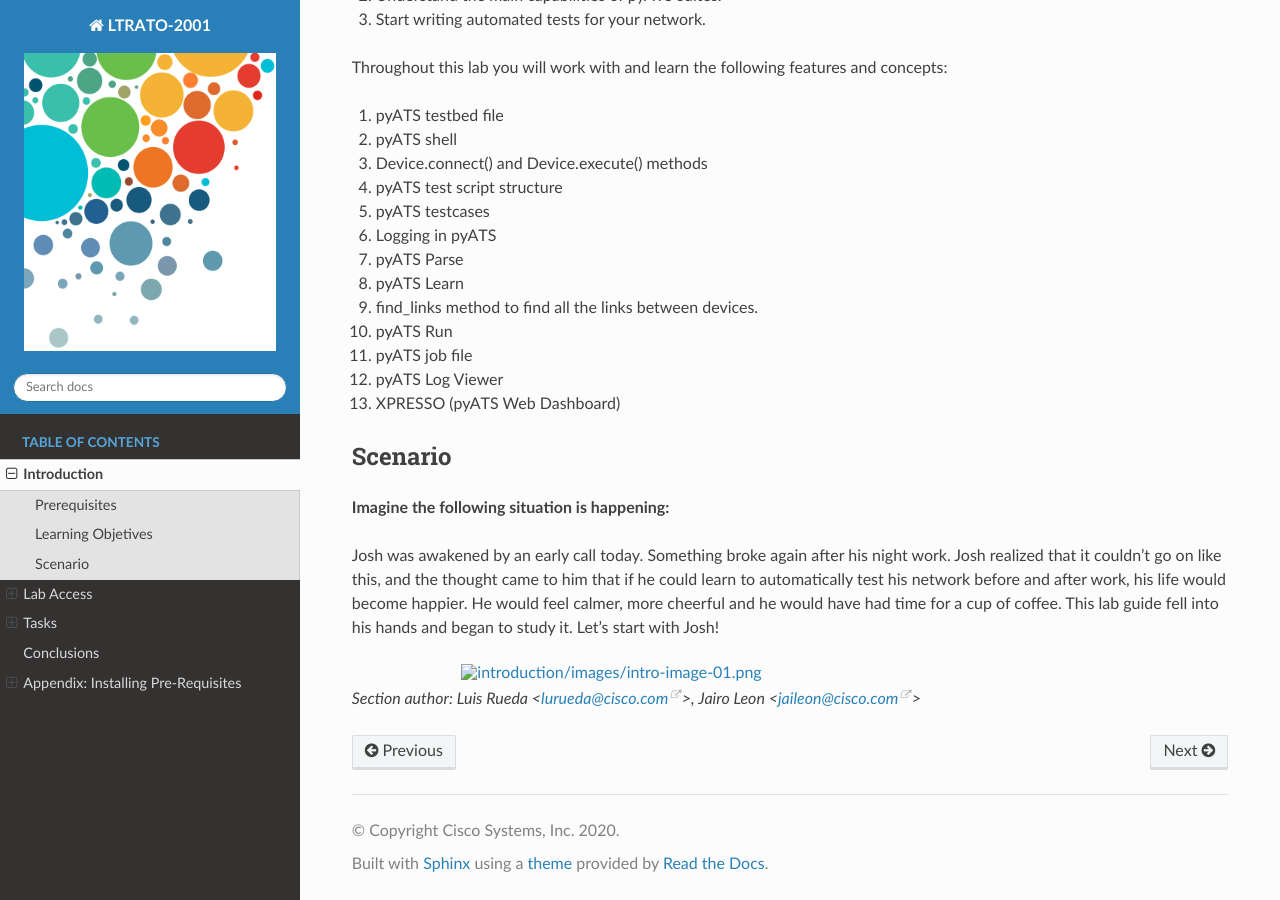
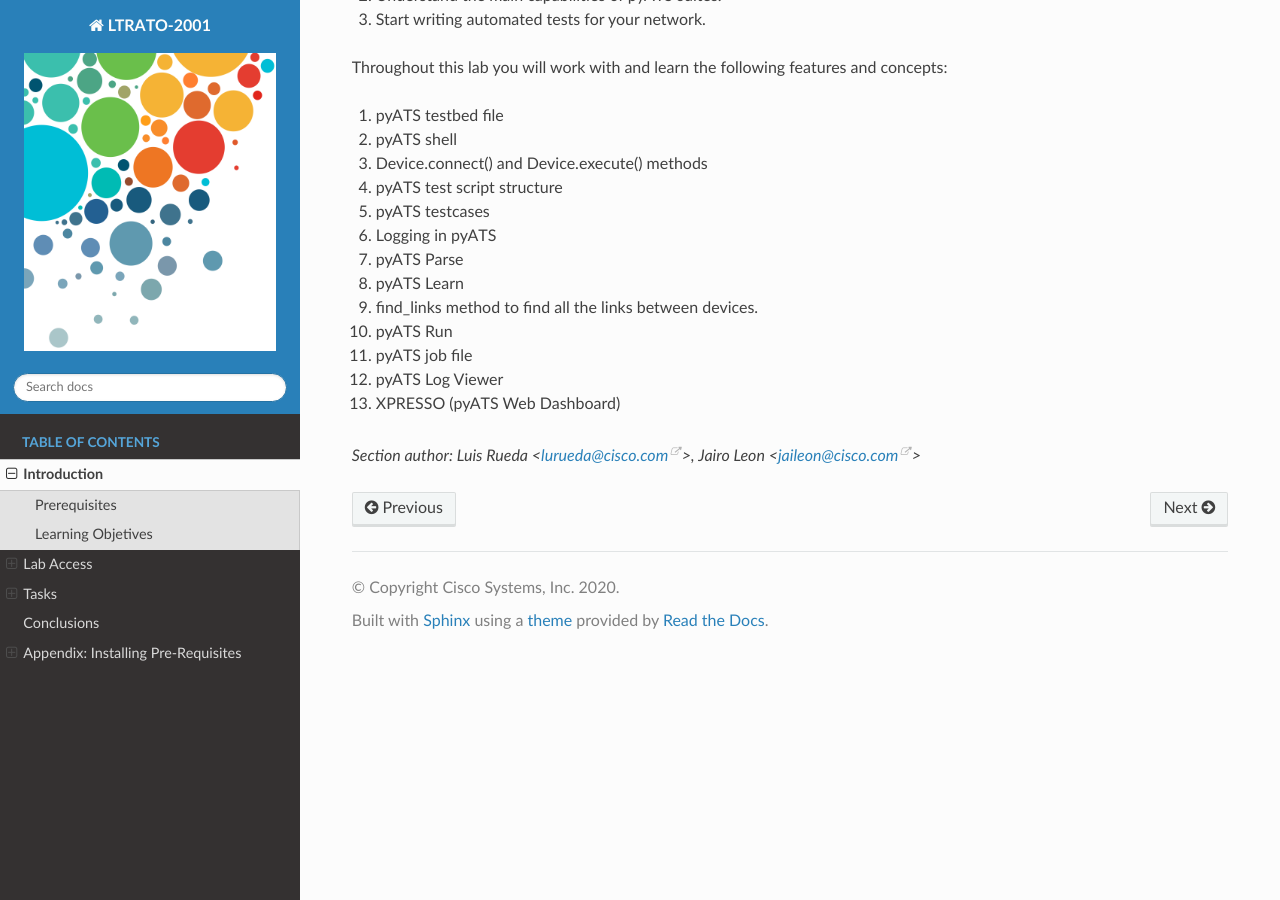
Before and after one commit to CiscoLives/LTRATO-2001, a Sphinx documentation site: the page built from docs/introduction/index.rst, in a window 1280 px wide and 900 px high, scrolled down 672 px. Built offline with Sphinx 7.4.7 and the Read the Docs theme 2.0.0, drawn with Linux system fonts in a browser that asks for light colours.

Commit message:
Remove scenario
Co-Authored-By: Luis Rueda <userlerueda@users.noreply.github.com>

```diff
--- a/docs/introduction/index.rst
+++ b/docs/introduction/index.rst
@@ -17,7 +17,7 @@
 ==================
 
 During this lab, you will get hands-on experience with pyATS which is a vendor-agnostic suite of libraries for Python. You will learn how to build your automated tests, using those frameworks.
-pyATS opens a wide variety of opportunities and soon you will see it’s not hard to start using them.
+pyATS opens a wide variety of opportunities and soon you will see it's not hard to start using them.
 During this lab, we will show you real-world examples that you can use to start implementing the automation of tests in your network.
 
 Upon successful completion of this lab, you will be able to:
@@ -44,19 +44,4 @@
 13.	XPRESSO (pyATS Web Dashboard)
 
 
-Scenario
-========
-
-**Imagine the following situation is happening:**
-
-Josh was awakened by an early call today. Something broke again after his night work.
-Josh realized that it couldn't go on like this, and the thought came to him that if he could learn to automatically test his network before and after work, his life would become happier.
-He would feel calmer, more cheerful and he would have had time for a cup of coffee.
-This lab guide fell into his hands and began to study it. Let's start with Josh!
-
-.. image:: images/intro-image-01.png
-    :width: 75%
-    :align: center
-
-
 .. sectionauthor:: Luis Rueda <lurueda@cisco.com>, Jairo Leon <jaileon@cisco.com>
--- a/docs/labaccess/index.rst
+++ b/docs/labaccess/index.rst
@@ -8,7 +8,7 @@
 The lab topology is shown as below:
 
 .. image:: images/lab-diagram-01.svg
-    :width: 75%
+    :width: 50%
     :align: center
 
 |
@@ -81,8 +81,7 @@
 
 #. On the remote desktop, double-click the ``PuTTY`` shortcut icon on the desktop and verify connectivity by launching the **asav-1**, **csr100v-1**, and **nx-osv-1** devices from the remote desktop and logging in. Username/password for all three devices: ``cisco/cisco``.
 
-.. tip::
-    If all devices are reachable and you can log in, close the PuTTY sessions and proceed with **Scenario 1**.
+#. If all devices are reachable and you can log in, close the PuTTY sessions and proceed with **Task 1**.
 
 
 .. sectionauthor:: Luis Rueda <lurueda@cisco.com>, Jairo Leon <jaileon@cisco.com>
```
Also changed, not shown: docs/labaccess/images/cml-03.png.
